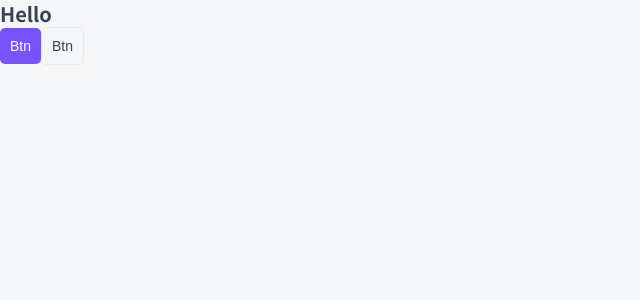
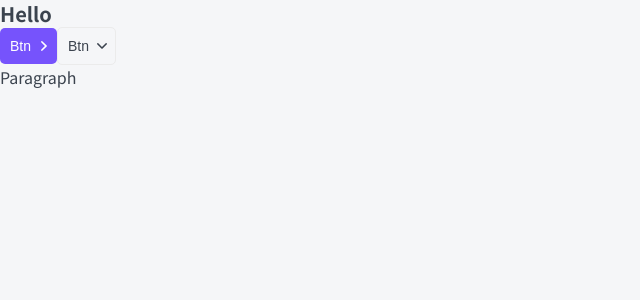
Before and after one commit to timurkalimullin/next-app, a Next.js app: page / in a window 1280 px wide. Shown: the top 300 px of the page, without its empty margins (0-640 px from the left). Built offline with nearby package versions, Linux system fonts and the light colour scheme.

Commit message:
add svgr next, add button and ptag comp

```diff
--- a/components/Button/Button.module.css
+++ b/components/Button/Button.module.css
@@ -34,3 +34,19 @@
   color: var(--white);
   background-color: var(--primary);
 }
+
+.arrow {
+  display: inline-block;
+
+  margin-left: 10px;
+}
+
+.down {
+  transition: all 0.2s;
+  transform: rotate(90deg);
+}
+
+.primary svg,
+.ghost:hover svg {
+  fill: var(--white);
+}
--- a/components/Button/Button.props.ts
+++ b/components/Button/Button.props.ts
@@ -1,7 +1,8 @@
-import { ReactNode, DetailedHTMLProps, HTMLAttributes } from "react";
+import { ReactNode } from "react";
 import { DetailedForExtend } from "../../common/types";
 
 export interface ButtonProps extends DetailedForExtend<HTMLButtonElement> {
   children: ReactNode;
   appearance?: 'primary' | 'ghost';
+  arrow?: 'right' | 'down';
 }
--- a/components/Button/Button.tsx
+++ b/components/Button/Button.tsx
@@ -2,10 +2,12 @@ import React from "react";
 import { ButtonProps } from "./Button.props";
 import styles from "./Button.module.css";
 import cn from "classnames";
+import ArrowIcon from "./arrow.svg";
 
 export const Button = ({
   appearance = "primary",
   children,
+  arrow,
   className,
   ...restProps
 }: ButtonProps) => {
@@ -13,9 +15,17 @@ export const Button = ({
     [styles.primary]: appearance === "primary",
     [styles.ghost]: appearance === "ghost",
   });
+  const arrowClasses = cn(styles.arrow, {
+    [styles.down]: arrow === "down",
+  });
   return (
     <button className={classes} {...restProps}>
       {children}
+      {arrow && (
+        <span className={arrowClasses}>
+          <ArrowIcon />
+        </span>
+      )}
     </button>
   );
 };
--- /dev/null
+++ b/components/Ptag/Ptag.module.css
@@ -0,0 +1,18 @@
+.paragraph {
+  margin: 0;
+}
+
+.l {
+  font-size: 18px;
+  line-height: 29px;
+}
+
+.m {
+  font-size: 16px;
+  line-height: 24px;
+}
+
+.s {
+  font-size: 14px;
+  line-height: 24px;
+}
--- /dev/null
+++ b/components/Ptag/Ptag.tsx
@@ -0,0 +1,20 @@
+import React from "react";
+import { PtagProps } from "./Ptag.props";
+import cn from "classnames";
+import styles from "./Ptag.module.css";
+
+export const Ptag = ({
+  size = "m",
+  className,
+  children,
+  ...restProps
+}: PtagProps) => {
+  const classes = cn(className, styles.paragraph, {
+    [styles[size]]: size,
+  });
+  return (
+    <p className={classes} {...restProps}>
+      {children}
+    </p>
+  );
+};
--- a/components/index.ts
+++ b/components/index.ts
@@ -1,2 +1,3 @@
 export * from './Htag/Htag'
 export * from './Button/Button'
+export * from './Ptag/Ptag'
--- a/next.config.js
+++ b/next.config.js
@@ -1,3 +1,11 @@
 module.exports = {
   reactStrictMode: true,
+  webpack(config) {
+    config.module.rules.push({
+      test: /\.svg$/,
+      use: ['@svgr/webpack'],
+    });
+
+    return config;
+  },
 }
--- a/package.json
+++ b/package.json
@@ -17,6 +17,7 @@
     "react-dom": "17.0.2"
   },
   "devDependencies": {
+    "@svgr/webpack": "^6.1.2",
     "@types/classnames": "^2.3.1",
     "@types/node": "^17.0.8",
     "@types/react": "^17.0.38",
--- a/pages/index.tsx
+++ b/pages/index.tsx
@@ -1,11 +1,14 @@
-import { Htag, Button } from "../components";
+import { Htag, Button, Ptag } from "../components";
 
 export default function Home() {
   return (
     <div>
       <Htag tag="h3">Hello</Htag>
-      <Button>Btn</Button>
-      <Button appearance="ghost">Btn</Button>
+      <Button arrow="right">Btn</Button>
+      <Button appearance="ghost" arrow="down">
+        Btn
+      </Button>
+      <Ptag>Paragraph</Ptag>
     </div>
   );
 }
```
Also changed, not shown: components/Ptag/Ptag.props.ts (added, +7 -0 lines), components/Button/arrow.svg (added), 1 other file (tests, documents, lock files or other folders).
